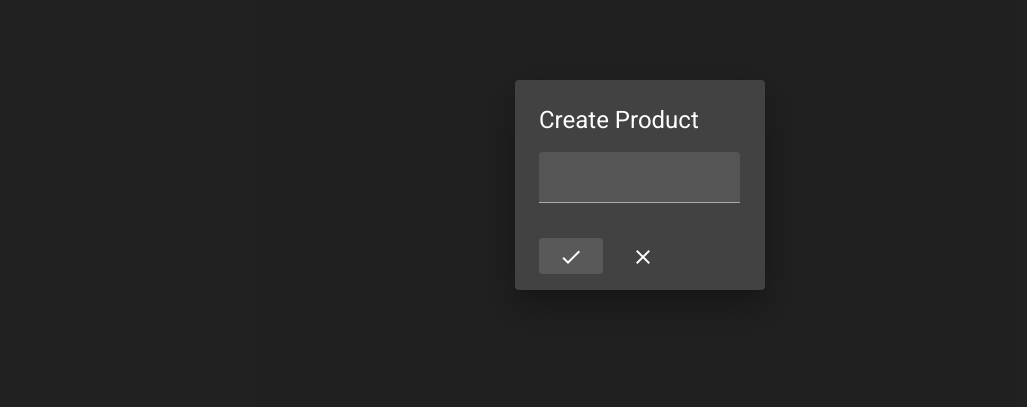
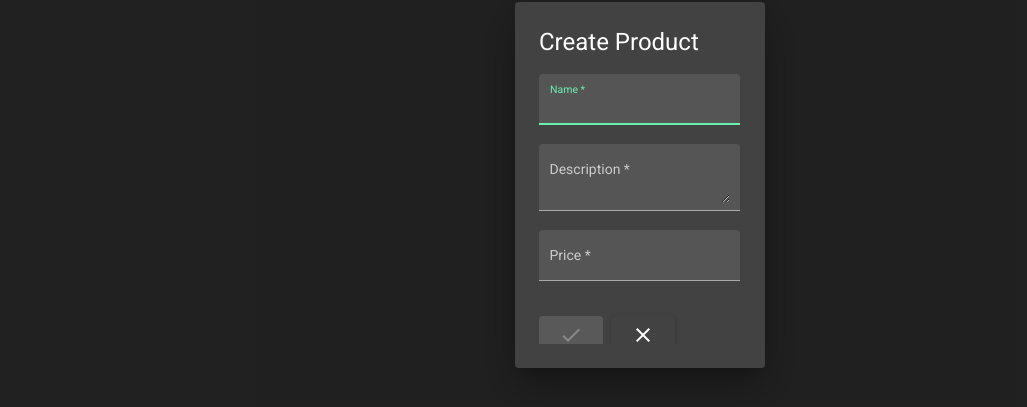
Before and after one commit to stockdillon/product-crud-frontend, an Angular app: page /product in a window 1280 px wide. Both pictures are taken after a click on the button "add". Shown: the part 215-622 px from the top of the page, without its empty margins (0-1027 px from the left). Built offline with nearby package versions, Linux system fonts and the light colour scheme; no server answers.

Commit message:
validations for CREATE product

```diff
--- a/src/app/app-routing.module.ts
+++ b/src/app/app-routing.module.ts
@@ -3,6 +3,7 @@ import { RouterModule, Routes } from '@angular/router';
 
 const routes: Routes = [
     // { outlet:'dialog', path: '', loadChildren: () => import('./products/product.module').then(m => m.ProductModule) },
+    // { path: 'product/edit/:name', loadChildren: () => import('./products/product-details/product-details.module').then(m => m.ProductDetailsModule) },
     { path: 'product', loadChildren: () => import('./products/product.module').then(m => m.ProductModule) },
     { path: '**', redirectTo: 'product' }
 ];
--- a/src/app/products/product-create/dialog.html
+++ b/src/app/products/product-create/dialog.html
@@ -1,16 +1,45 @@
 <h1 mat-dialog-title>Create Product {{data.product.name}}</h1>
 <div mat-dialog-content>
-    <!-- <p>Unique product name</p> -->
-    <mat-form-field appearance="fill">
-        <!-- <mat-label>{{data.name}}</mat-label> -->
-        <input matInput [(ngModel)]="data.product.name">
+
+    <form [formGroup]="form" (ngSubmit)="onSubmit()" class="product-update-form">
+
+        <mat-form-field class="product-field" appearance="fill" [color]="'accent'">
+            <mat-label>Name</mat-label>
+            <input type='text' matInput required placeholder="Name" [formControlName]="'name'">
+            <mat-error *ngIf="form.controls['name']?.errors?.['required']">{{ 'Name is required'}}</mat-error>
+            <mat-error
+                *ngIf="form.controls['name']?.errors?.['minlength'] || form.controls['name']?.errors?.['maxlength']">{{
+                'Character limit: between 3 and 100 characters'}}</mat-error>
         </mat-form-field>
-</div>
+
+        <mat-form-field class="product-field" appearance="fill" [color]="'accent'">
+            <mat-label>Description</mat-label>
+            <textarea type='text' matInput required placeholder="Description"
+                [formControlName]="'description'"></textarea>
+            <mat-error *ngIf="form.controls['description']?.errors?.['required']">{{ 'Description is required'}}
+            </mat-error>
+            <mat-error
+                *ngIf="form.controls['description']?.errors?.['minlength'] || form.controls['description']?.errors?.['maxlength']">
+                {{ 'Character limit: between 5 and 1,000 characters'}}</mat-error>
+        </mat-form-field>
+
+        <mat-form-field class="product-field" appearance="fill" [color]="'accent'">
+            <mat-label>Price</mat-label>
+            <input step="0.01" type="number" required #price matInput required placeholder="Price"
+                [formControlName]="'price'">
+            <mat-error *ngIf="form.controls['price']?.errors?.['required']">{{ 'Price is required'}}</mat-error>
+            <mat-error *ngIf="form.controls['price']?.errors?.['min'] || form.controls['price']?.errors?.['max']">{{
+                'Enter a value between 1 and 20,000'}}</mat-error>
+        </mat-form-field>
+
         <div mat-dialog-actions>
-    <button mat-button [mat-dialog-close]="data" cdkFocusInitial>
+            <button mat-raised-button type='submit' [disabled]="!form.valid">
                 <mat-icon aria-hidden="false" aria-label="Example home icon">done</mat-icon>
             </button>
-    <button mat-button (click)="onNoClick()">
+            <button mat-raised-button (click)="onNoClick()">
                 <mat-icon aria-hidden="false" aria-label="Example home icon">close</mat-icon>
             </button>
         </div>
+    </form>
+
+</div>
--- a/src/app/products/product-create/dialog.ts
+++ b/src/app/products/product-create/dialog.ts
@@ -1,5 +1,8 @@
+import { CurrencyPipe, DecimalPipe } from "@angular/common";
 import { Component, Inject } from "@angular/core";
+import { FormBuilder, FormControl, FormControlOptions, FormGroup, Validators } from "@angular/forms";
 import { MatDialogRef, MAT_DIALOG_DATA } from "@angular/material/dialog";
+import { ProductDetailsDto } from "../product-details/product-details.dto";
 import { DialogData } from "./DialogData";
 import { ProductCreateComponent } from "./product-create.component";
 
@@ -12,11 +15,28 @@ import { ProductCreateComponent } from "./product-create.component";
 })
 export class DialogProduct {
   // state: DialogData = {}
+  form: FormGroup;
+
   constructor(
+    private fb: FormBuilder,
+    private currency: CurrencyPipe,
+    private decimal: DecimalPipe,
     public dialogRef: MatDialogRef<ProductCreateComponent>,
     @Inject(MAT_DIALOG_DATA) public data: DialogData,
   ) {
     console.log('data', data);
+    const priceOptions: FormControlOptions = {
+      validators:[Validators.min(1), Validators.max(20000), Validators.pattern(/.*/g)],
+      updateOn: 'blur',
+    }
+    this.form = this.fb.group({
+      name: new FormControl('', [Validators.minLength(3), Validators.maxLength(100)]),
+      description: new FormControl('', [Validators.minLength(5), Validators.maxLength(1000)]),
+      price: new FormControl(null, priceOptions),
+    });
+    this.form.get('price')?.valueChanges.subscribe(v => {
+      this.form.patchValue({price: this.decimal.transform(v,'0.2-2')})
+    })
   }
 
   onNoClick(): void {
@@ -24,4 +44,16 @@ export class DialogProduct {
     console.log('data', this.data);
     this.dialogRef.close();
   }
+
+  onSubmit() {
+    const name = new String(this.form.get('name')?.value).toString();
+    const newProduct = new ProductDetailsDto({
+      name: name,
+      description: new String(this.form.get('description')?.value).toString(),
+      price: +this.form.get('price')?.value,
+    })
+    console.log('updated product', newProduct);
+    this.data.product = newProduct;
+    this.dialogRef.close();
+  }
 }
--- a/src/app/products/product-create/product-create.module.ts
+++ b/src/app/products/product-create/product-create.module.ts
@@ -1,5 +1,5 @@
 import { NgModule } from '@angular/core';
-import { CommonModule } from '@angular/common';
+import { CommonModule, CurrencyPipe, DecimalPipe } from '@angular/common';
 
 import { ProductCreateRoutingModule } from './product-create-routing.module';
 import { ProductCreateComponent } from './product-create.component';
@@ -22,6 +22,10 @@ import { DialogProduct } from './dialog';
   ],
   exports: [
     ProductCreateComponent
+  ],
+  providers: [
+    CurrencyPipe,
+    DecimalPipe,
   ]
 })
 export class ProductCreateModule { }
--- a/src/app/products/product-list/product-list.component.ts
+++ b/src/app/products/product-list/product-list.component.ts
@@ -13,6 +13,7 @@ import { ProductService } from '../product.service';
 export class ProductListComponent implements OnInit {
   displayedColumns: string[] = ['name', 'price', 'description'];
   dataSource: MatTableDataSource<ProductDetailsDto>;
+  selected: ProductDetailsDto | null = null;
 
   filter: FormControl = new FormControl('');
   // selected$: Subject<ProductDetailsDto> = new Subject<ProductDetailsDto>();
@@ -42,6 +43,7 @@ export class ProductListComponent implements OnInit {
 
   select(item: ProductDetailsDto) {
     console.log('item selected: ', item);
+    this.selected = item;
   }
 
   delete(item: ProductDetailsDto) {
--- a/src/app/products/product.service.ts
+++ b/src/app/products/product.service.ts
@@ -20,6 +20,14 @@ interface IUserSelections {
   name?: string;
 }
 
+// Generated by https://quicktype.io
+
+export interface IProductUpdateResponse {
+  statusCode: number;
+  message:    string;
+}
+
+
 @Injectable({
   providedIn: 'root'
 })
@@ -32,12 +40,18 @@ export class ProductService {
   }
 
   filter: BehaviorSubject<IProductFilter[]> = new BehaviorSubject<IProductFilter[]>([]);
+  // _products$: BehaviorSubject<IProductDetailsDto[]> = this.filter.pipe(
+
+  // )
   products$: Observable<IProductDetailsDto[]> = this.filter.pipe(
     concatMap((filtr: IProductFilter[]) => {
       return this.getProducts(filtr)
-    })
+    }),
+    // concatMap((products: IProductDetailsDto[]) => {
+    //   return of(this.products.concat(products));
+    // })
   )
-  products: IProductDetailsDto[] = [];
+  // private products: IProductDetailsDto[] = [];
   productCache: {[key:string]: IProductDetailsDto} = {};
 
   constructor(
@@ -54,7 +68,7 @@ export class ProductService {
         })
       }),
       tap((products: IProductDetailsDto[]) => {
-        this.products = products;
+        // this.products = products;
       })
     );
   }
@@ -98,15 +112,19 @@ export class ProductService {
     );
   }
 
-  createProduct(product: IProductDetailsDto): Observable<{status:boolean}> {
+  createProduct(product: IProductDetailsDto): Observable<IProductUpdateResponse> {
     // let productName: string;
     // productName = name ?? this._userSelections.name ?? '';
     // productName = this.lowerCase.transform(productName);
     // if(productName in this.productCache) return of(this.productCache[productName]);
-    return this.http.post<{status:boolean}>(`/api/products`, product).pipe(
-      map((res: {status:boolean}) => {
+    // this.products.push(product);
+    return this.http.post<IProductUpdateResponse>(`/api/products`, product).pipe(
+      map((res: IProductUpdateResponse) => {
         return res;
       }),
+      tap((res: IProductUpdateResponse) => {
+        this.filter.next([]);
+      })
     );
   }
 
```
Lines whose indentation alone changed are shown as unchanged.
